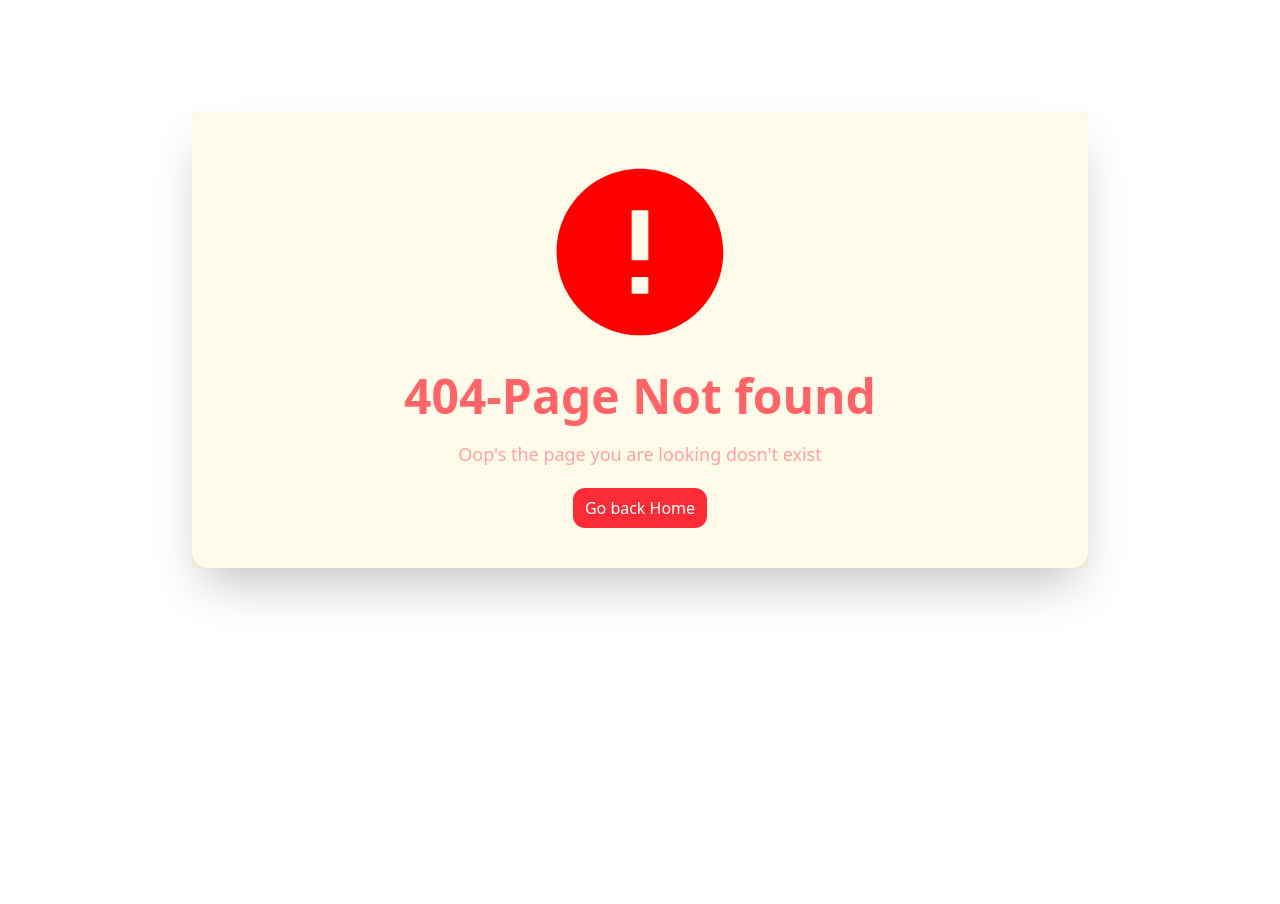
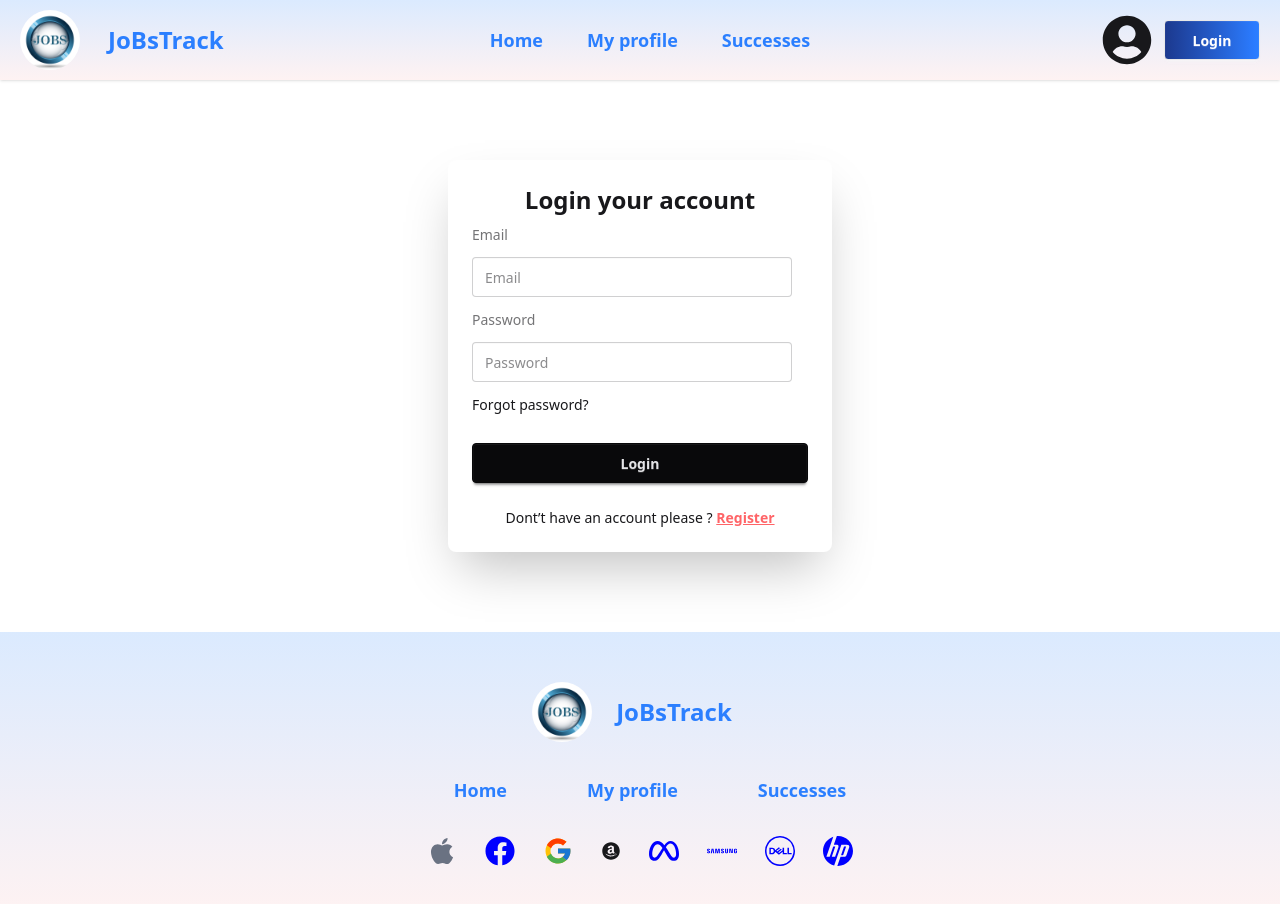
Before and after one commit to Abdulaliarafat/Assignment-9-public, a React (Vite) app: page /logInLayout/login in a window 1280 px wide. Before the commit this address had no page. Shown: the top 904 px of the page. Before the commit the page ends 800 px from the top, so only its background shows below. Built offline with nearby package versions, Linux system fonts and the light colour scheme; no server answers.

Commit message:
implement auth intrigation

```diff
--- a/package.json
+++ b/package.json
@@ -11,6 +11,7 @@
   },
   "dependencies": {
     "@tailwindcss/vite": "^4.1.5",
+    "firebase": "^11.6.1",
     "react": "^19.1.0",
     "react-dom": "^19.1.0",
     "react-icons": "^5.5.0",
--- /dev/null
+++ b/src/Auth/AuthProvider.jsx
@@ -0,0 +1,47 @@
+import React, { createContext, useEffect, useState } from 'react';
+import app from '../Firebase.config';
+import { createUserWithEmailAndPassword, getAuth, onAuthStateChanged, signInWithEmailAndPassword, signOut, updateProfile } from "firebase/auth";
+
+const auth=getAuth(app)
+export const AuthContext=createContext()
+const AuthProvider = ({children}) => {
+  const [user,setUser]=useState(null)
+
+  console.log(user)
+  const createUser=(email,password)=>{
+     return createUserWithEmailAndPassword(auth,email,password)
+  }
+  const LogInUser=(email,password)=>{
+    return signInWithEmailAndPassword(auth,email,password)
+  }
+  const userProfile=(updateUser)=>{
+      return updateProfile(auth.currentUser,updateUser)
+  }
+  useEffect(()=>{
+    const unSubscribe=onAuthStateChanged(auth,(currentUser)=>{
+                setUser(currentUser)
+                return ()=>{
+                  unSubscribe()
+                }
+    })
+  },[])
+  const LogOut=()=>{
+    return signOut(auth)
+  }
+
+    const authData={
+      user,
+      setUser,
+      createUser,
+      LogInUser,
+      userProfile,
+      LogOut
+    }
+    return (
+      <AuthContext value={authData}>
+        {children}
+      </AuthContext>
+    );
+};
+
+export default AuthProvider;
--- a/src/Components/LogIn.Jsx
+++ b/src/Components/LogIn.Jsx
@@ -1,25 +1,41 @@
-import React from 'react';
+import React, { use } from 'react';
 import { Link } from 'react-router';
+import { AuthContext } from '../Auth/AuthProvider';
 
-const handleSignIn=(e)=>{
-
-}
 const LogIn = () => {
+    const{LogInUser}=use(AuthContext)
+    const handleSignIn = (e) => {
+        e.preventDefault()
+        const from = e.target;
+        const email = from.email.value;
+        const password = from.password.value;
+        LogInUser(email,password).then(result=>{
+            const userRes=result.user
+            console.log('login',userRes)
+        })
+        .catch((error) => {
+            const errorCode = error.code;
+            const errorMessage = error.message;
+            console.log(errorMessage)
+          });
+        // console.log(email,password)
+    }
     return (
         <div>
-              <div className="card bg-base-100 w-full max-w-sm mx-auto my-20 shrink-0 shadow-2xl">
+            <div className="card bg-base-100 w-full max-w-sm mx-auto my-20 shrink-0 shadow-2xl">
                 <div className="card-body">
                     <h1 className="text-2xl font-bold text-center">Login your account</h1>
                     <form onSubmit={handleSignIn} className="form space-y-3">
                         <label className="label">Email</label>
-                        <input type="email" name='email' className="input" placeholder="Email"  required/>
+                        <input type="email" name='email' className="input" placeholder="Email" required />
                         <label className="label">Password</label>
-                        <input type="password" name='password' className="input" placeholder="Password" required/>
+                        <input type="password" name='password' className="input" placeholder="Password" required />
                         <div><a className="link link-hover">Forgot password?</a></div>
-                            <p className='text-red-600 font-bold'>Please give currect password</p>
+                        {/* {
+                            error && <p className='text-red-600 font-bold'>Please give currect password</p>
+                        } */}
                         <button type='submit' className="btn btn-neutral w-full mt-4">Login</button>
-                        <p className='mt-3 font-medium text-center'>Dont’t have an account please  ?
-                        <Link className='font-bold text-red-400 underline' to=''>Register</Link>
+                        <p className='mt-3 font-medium text-center'>Dont’t have an account please  ? <Link className='font-bold text-red-400 underline' to='/logInLayout/register'>Register</Link>
                         </p>
                     </form>
 
--- a/src/Components/Navber.jsx
+++ b/src/Components/Navber.jsx
@@ -1,8 +1,20 @@
-import React from 'react';
+import React, { use } from 'react';
 import logo from '/686413_Jobs-image-icon-207887.jpg'
 import { Link, NavLink } from 'react-router';
 import { FaUserCircle } from 'react-icons/fa';
+import { AuthContext } from '../Auth/AuthProvider';
 const Navber = () => {
+  const {user,LogOut}=use(AuthContext)
+  const handleLogout=()=>{
+    LogOut().then(()=>{
+
+    })
+    .catch((error) => {
+      // An error happened.
+      console.log(error)
+    });
+
+  }
     const link=(
         <>
         <li className='ml-5'><NavLink className='font-semibold text-blue-500 text-lg hover:bg-blue-500 hover:text-white' to='/'>Home</NavLink></li>
@@ -34,8 +46,13 @@ const Navber = () => {
           </ul>
         </div>
         <div className="navbar-end gap-3    ">
-        <FaUserCircle size={50} />
-          <Link to='/logInLayout' className="btn w-24 font-bold bg-gradient-to-r from-blue-900 to-blue-500 text-white hover:bg-gradient-to-t hover:from-blue-900 hover:to-blue-600 ">Login</Link>
+          {
+            user ? user.email: <FaUserCircle size={50} />
+          }
+          {
+            user ? <button onClick={handleLogout} to='/logInLayout/login' className="btn w-24 font-bold bg-gradient-to-r from-blue-900 to-blue-500 text-white hover:bg-gradient-to-t hover:from-blue-900 hover:to-blue-600 ">LogOut</button>: <Link to='/logInLayout/login' className="btn w-24 font-bold bg-gradient-to-r from-blue-900 to-blue-500 text-white hover:bg-gradient-to-t hover:from-blue-900 hover:to-blue-600 ">Login</Link>
+          }
+
         </div>
       </div>
     );
--- a/src/Components/Register.jsx
+++ b/src/Components/Register.jsx
@@ -1,27 +1,52 @@
-import React from 'react';
-import { Link } from 'react-router';
+import React, { use } from 'react';
+import { Link, useNavigate} from 'react-router';
+import { AuthContext } from '../Auth/AuthProvider';
 
-const handleRegisterFrom=(e)=>{
-
-}
 const Register = () => {
+    const {createUser,setUser,userProfile}=use(AuthContext)
+    const navigate=useNavigate()
+    const handleRegisterFrom=(e)=>{
+    e.preventDefault()
+    const from=e.target;
+    const name=from.name.value;
+    const photo=from.photo.value;
+    const email=from.email.value;
+    const password=from.password.value;
+    createUser(email,password).then(result=>{
+        const userRes=result.user
+        userProfile({displayName:name,photoURL:photo})
+        .then(()=>{
+            setUser({...userRes,displayName:name,photoURL:photo})
+            navigate('/')
+            alert('Register Successesfully')
+        })
+        .catch((error) => {
+            setUser(userRes)
+          });
+    })
+    .catch((error) => {
+        const errorCode = error.code;
+        const errorMessage = error.message;
+        console.log(errorMessage)
+      });
+    }
     return (
         <div>
-            <div className="card bg-base-100 w-full max-w-sm mx-auto shrink-0 shadow-2xl my-10">
+             <div className="card bg-base-100 w-full max-w-sm mx-auto shrink-0 shadow-2xl my-10">
                 <div className="card-body">
                     <h1 className="text-2xl font-bold text-center">Register your account</h1>
                     <form onSubmit={handleRegisterFrom} className="form  space-y-1">
                         <label className="label">Name</label>
-                        <input type="text" name='name' className="input" placeholder="Name" required />
-                       <p className='text-red-500 font-sans'></p>
+                        <input type="text" name='name' className="input" placeholder="Name"  required/>
+                        {/* {error && <p className='text-red-500 font-sans'>{error}</p>} */}
                         <label className="label">Photo URL</label>
-                        <input type="text" name='photo' className="input" placeholder="Photo URL" required />
+                        <input type="text" name='photo' className="input" placeholder="Photo URL"   required/>
                         <label className="label">Email</label>
-                        <input type="email" name='email' className="input" placeholder="Email" required />
+                        <input type="email" name='email' className="input" placeholder="Email"  required />
                         <label className="label">Password</label>
                         <input type="password" name='password' className="input" placeholder="Password" required />
-                        <button type='submit' className="btn btn-neutral w-full mt-4">Login</button>
-                        <p className='mt-3 font-medium text-center'>Already have an account please   ? <Link className='font-bold text-red-400 underline' to='/auth/login'>Login</Link>
+                        <button type='submit' className="btn btn-neutral w-full mt-4">Register</button>
+                        <p className='mt-3 font-medium text-center'>Already have an account please   ? <Link className='font-bold text-red-400 underline' to='/logInLayout/login'>Login</Link>
                         </p>
                     </form>
 
--- /dev/null
+++ b/src/Firebase.config.js
@@ -0,0 +1,18 @@
+// Import the functions you need from the SDKs you need
+import { initializeApp } from "firebase/app";
+// TODO: Add SDKs for Firebase products that you want to use
+// https://firebase.google.com/docs/web/setup#available-libraries
+
+// Your web app's Firebase configuration
+const firebaseConfig = {
+  apiKey: "AIzaSyCpW5I2LfXT1BXZ1m2EJAMYbdNQjyeAfJg",
+  authDomain: "assignment-9-9808b.firebaseapp.com",
+  projectId: "assignment-9-9808b",
+  storageBucket: "assignment-9-9808b.firebasestorage.app",
+  messagingSenderId: "255245193410",
+  appId: "1:255245193410:web:c2d0064becc299f3dd2b5b"
+};
+
+// Initialize Firebase
+const app = initializeApp(firebaseConfig);
+export default app
--- a/src/Pages/LogInLayout.jsx
+++ b/src/Pages/LogInLayout.jsx
@@ -1,6 +1,8 @@
 import React from 'react';
+import Footer from '../Components/Footer';
 import Navber from '../Components/Navber';
-import Footer from '../Components/Footer';
+import { Outlet } from 'react-router';
+
 
 const LogInLayout = () => {
     return (
@@ -9,7 +11,7 @@ const LogInLayout = () => {
                 <Navber></Navber>
             </header>
             <main>
-
+          <Outlet></Outlet>
             </main>
             <footer>
                 <Footer></Footer>
--- a/src/Routers/Router.jsx
+++ b/src/Routers/Router.jsx
@@ -2,10 +2,14 @@ import {createBrowserRouter} from "react-router";
 import Root from "./Root";
 import Error from "../Error";
 import Home from "../Pages/Home";
-import Companies from "../Components/Companies";
 import CompaniesDetails from "../Pages/CompaniesDetails";
 import Loading from "../Components/Loading";
 import LogInLayout from "../Pages/LogInLayout";
+import LogIn from "../Components/LogIn.Jsx";
+import Register from "../Components/Register";
+
+
+
 
 export const router = createBrowserRouter([
     {
@@ -27,6 +31,16 @@ export const router = createBrowserRouter([
     },
     {
       path:'/logInLayout',
-      Component:LogInLayout
+      Component:LogInLayout,
+      children:[
+        {
+          path:'/logInLayout/login',
+         Component:LogIn
+        },
+        {
+          path:'/logInLayout/register',
+         Component:Register
+        },
+      ]
     }
   ]);
--- a/src/main.jsx
+++ b/src/main.jsx
@@ -3,9 +3,12 @@ import { createRoot } from 'react-dom/client'
 import './index.css'
 import { RouterProvider} from "react-router";
 import { router } from './Routers/Router';
+import AuthProvider from './Auth/AuthProvider';
 
 createRoot(document.getElementById('root')).render(
   <StrictMode>
+    <AuthProvider>
     <RouterProvider router={router} />
+    </AuthProvider>
   </StrictMode>,
 )
```
Also changed, not shown: src/Auth/PrivateRoute.jsx (added), 1 other file (tests, documents, lock files or other folders).
